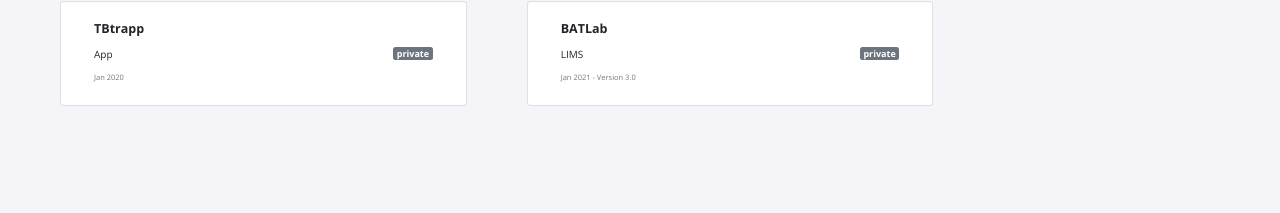
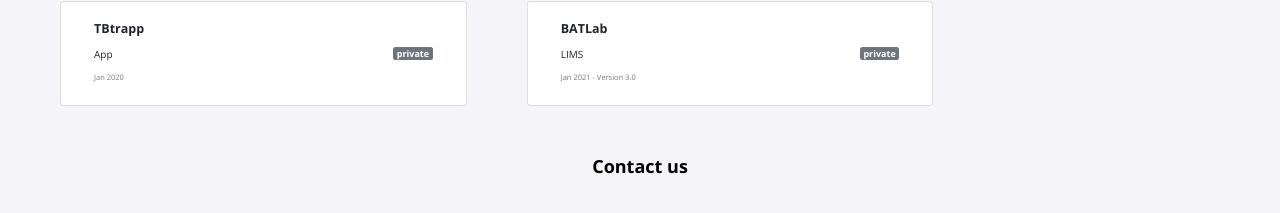
Before and after one commit to sabrgmane/sabrgmane.github.io, a Jekyll site: the page built from index.html, in a window 1280 px wide. Shown: the part 511-724 px from the top of the page. Built offline with Jekyll 4.4.1, drawn with Linux system fonts in a browser that asks for light colours; nearby versions of some CDN libraries; library files that are not in the unit come from our copies.

Commit message:
Update contact.html

```diff
--- a/_includes/contact.html
+++ b/_includes/contact.html
@@ -46,3 +46,4 @@
 </section>
 </center>
 -->
+<a href="mailto:sa.brgmane@gmail.com"><h2 class="text-center">Contact us</h2></a>
```
